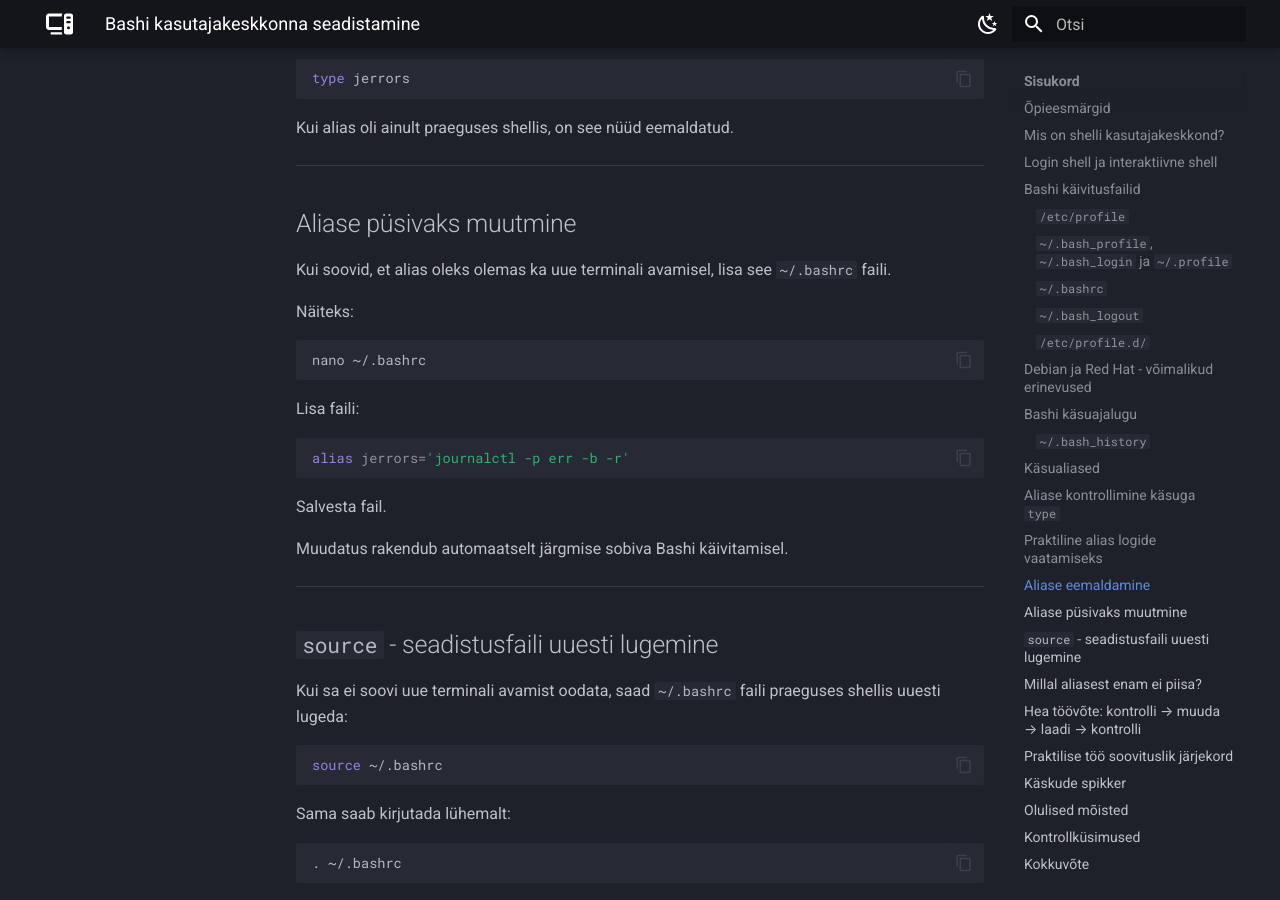
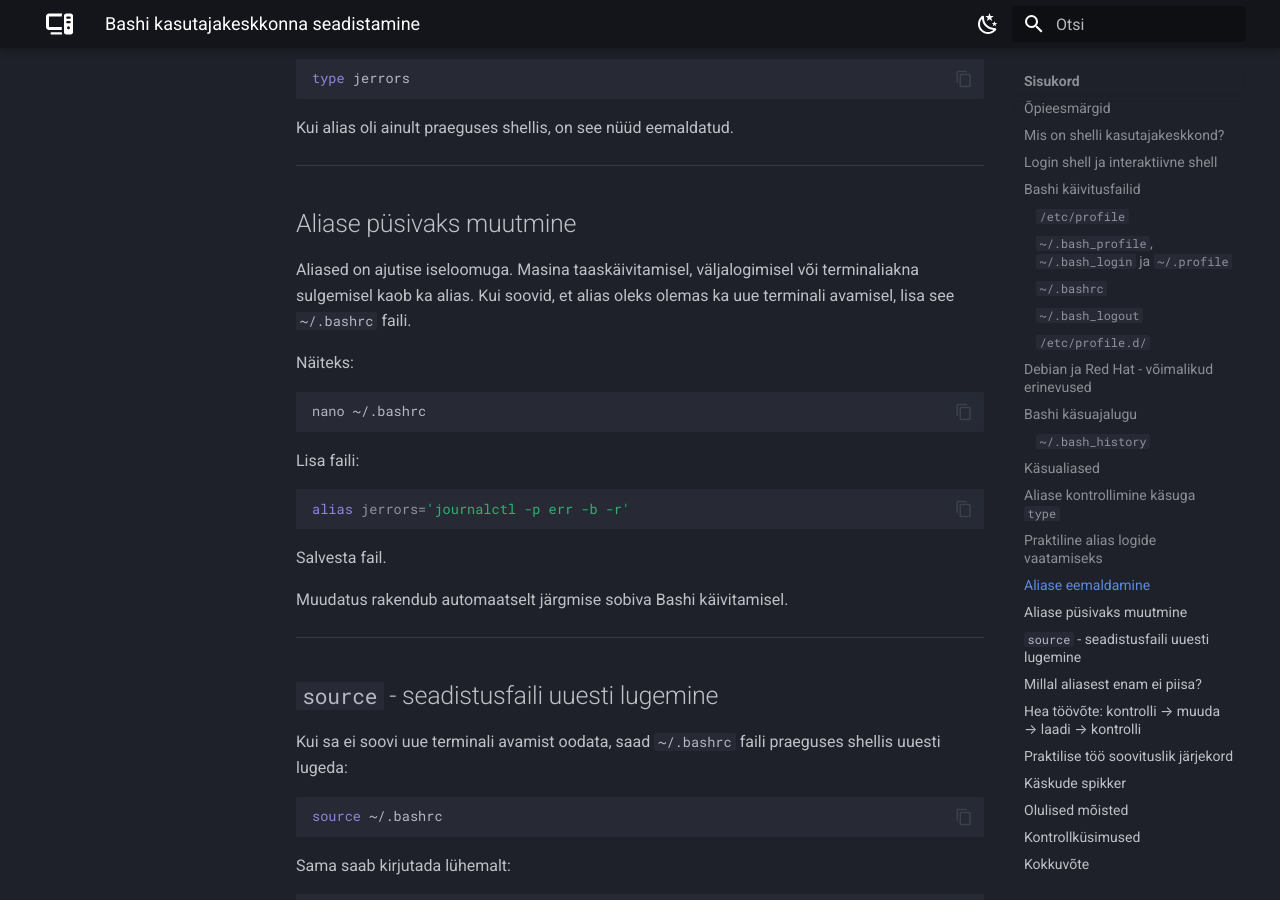
Before and after one commit to priitpaap/priitpaap.github.io, an MkDocs documentation site: the page built from docs/linux/kasutajakeskkonna-seadistamine.md, in a window 1280 px wide and 900 px high, scrolled down 7394 px. Built offline with MkDocs 1.6.1 and Material for MkDocs 9.7.7, drawn with Linux system fonts in a browser that asks for light colours; some of the changed lines change nothing that is shown; some of the changed text lies outside the part shown.

Commit message:
Uuendatud kasutajakeskkonna-seadistamine.md

```diff
--- a/docs/linux/kasutajakeskkonna-seadistamine.md
+++ b/docs/linux/kasutajakeskkonna-seadistamine.md
@@ -314,7 +314,7 @@ Kui alias oli ainult praeguses shellis, on see nüüd eemaldatud.
 
 ## Aliase püsivaks muutmine
 
-Kui soovid, et alias oleks olemas ka uue terminali avamisel, lisa see `~/.bashrc` faili.
+Aliased on ajutise iseloomuga. Masina taaskäivitamisel, väljalogimisel või terminaliakna sulgemisel kaob ka alias.  Kui soovid, et alias oleks olemas ka uue terminali avamisel, lisa see `~/.bashrc` faili.
 
 Näiteks:
 
@@ -481,8 +481,7 @@ type jerrors
 16. Miks kaob terminalis loodud alias tavaliselt uue shelliseansi alustamisel?
 17. Kuhu võib kasutaja püsiva aliase lisada?
 18. Milleks kasutatakse `source ~/.bashrc` käsku?
-19. Miks tuleb tundmatust allikast saadud faili enne `source` kasutamist kontrollida?
-20. Millal oleks aliase asemel mõistlik kasutada shellifunktsiooni või skripti?
+19. Millal oleks aliase asemel mõistlik kasutada shellifunktsiooni või skripti?
 
 ---
 
@@ -506,7 +505,6 @@ Kõige olulisem põhimõte on:
 - [GNU Bash manual: Aliases](https://www.gnu.org/software/bash/manual/html_node/Aliases.html){ target="_blank" rel="noopener" }
 - [GNU Bash manual: Bash History Facilities](https://www.gnu.org/software/bash/manual/html_node/Bash-History-Facilities.html){ target="_blank" rel="noopener" }
 - [Debian Manpages: bash(1)](https://manpages.debian.org/stable/bash/bash.1.en.html){ target="_blank" rel="noopener" }
-- [Red Hat Enterprise Linux documentation](https://docs.redhat.com/en/documentation/red_hat_enterprise_linux/){ target="_blank" rel="noopener" }
 
 ---
 *Õppematerjali koostaja: Priit Paap, 2026*
```
